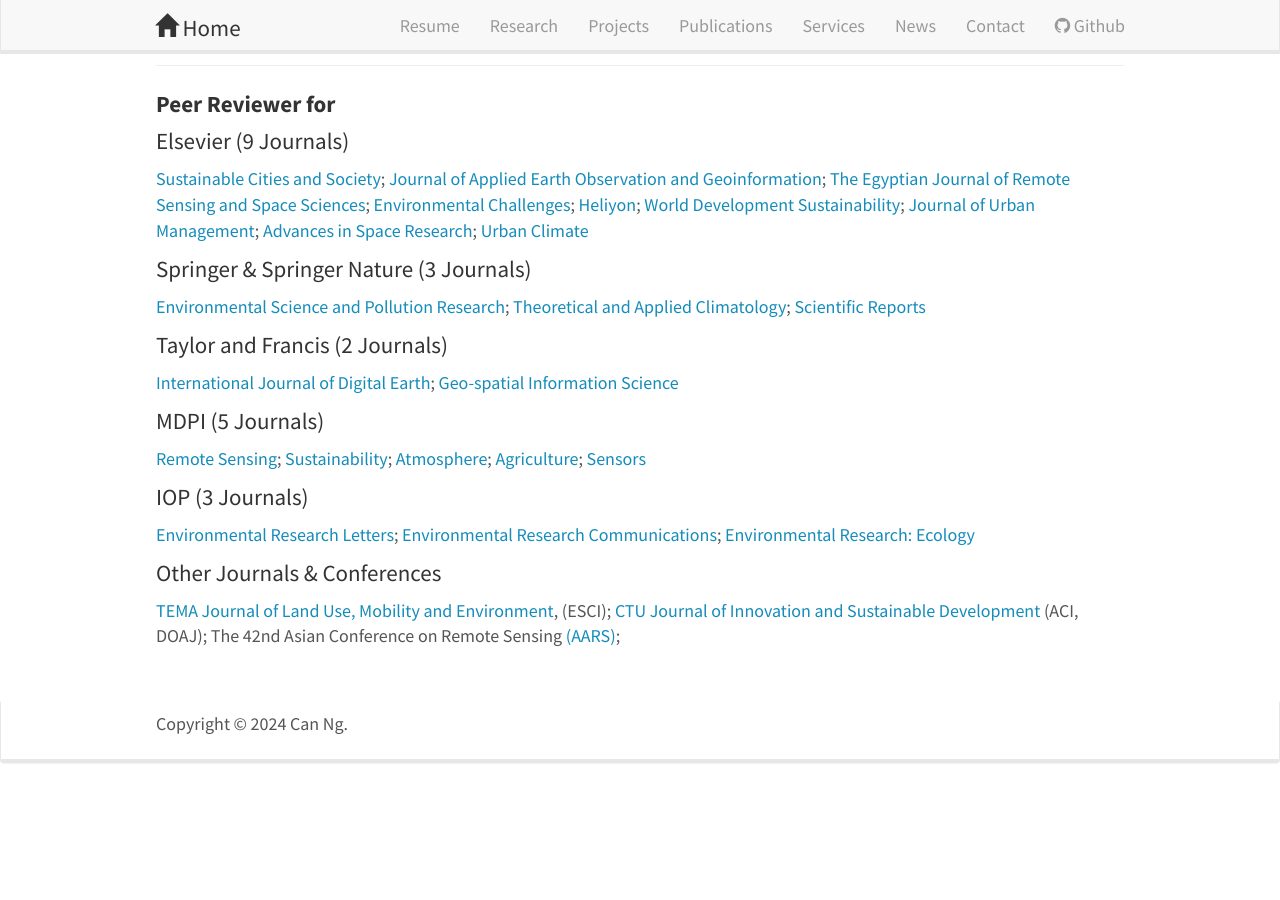
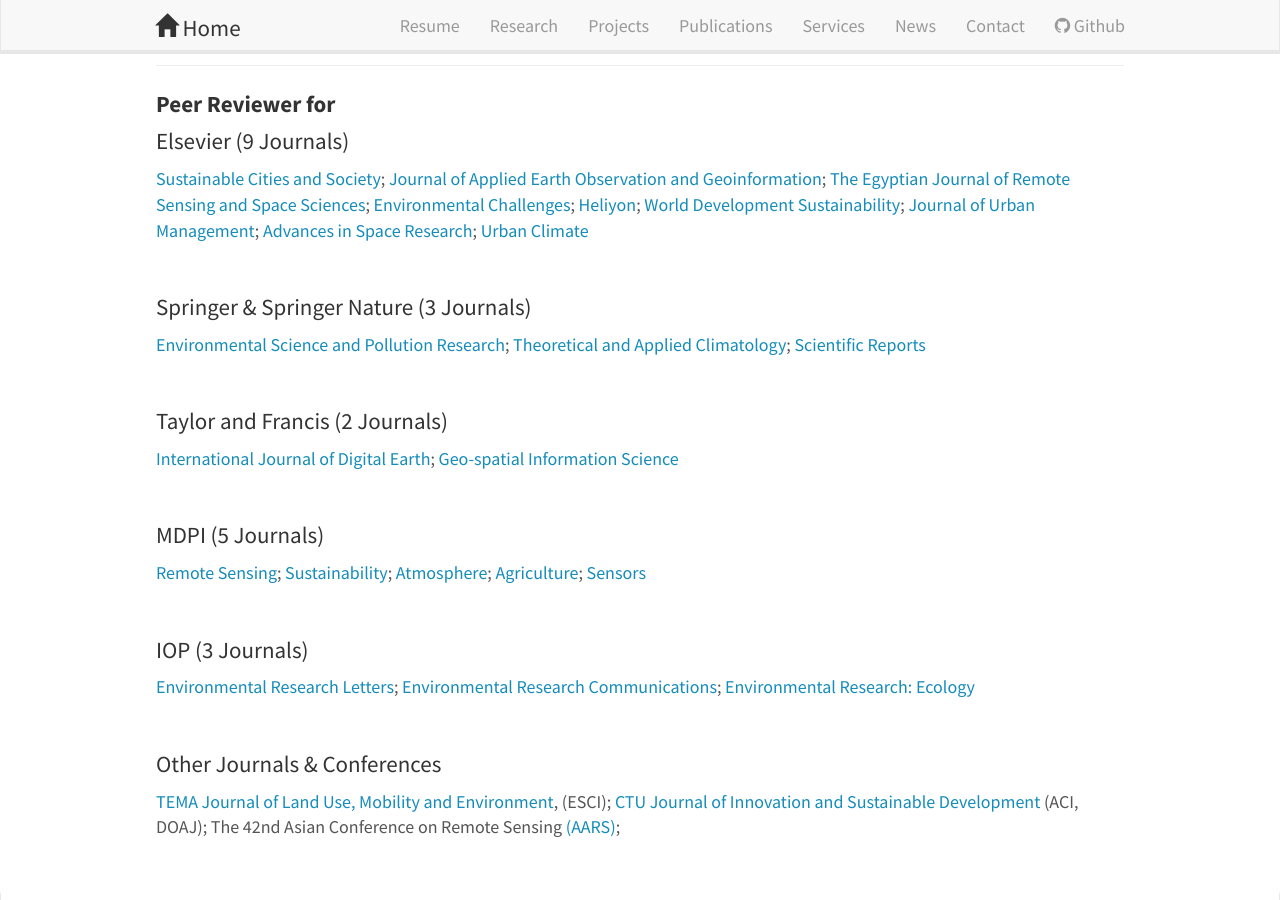
Before and after one commit to canng/cann, a Jekyll site: the page built from _pages/review.md, in a window 1280 px wide and 900 px high, scrolled down 1414 px. Built offline with Jekyll 4.4.1, drawn with Linux system fonts in a browser that asks for light colours; nearby versions of some CDN libraries; before the commit the page ends 2202 px from its top, so only the background shows below that.

Commit message:
update services

```diff
--- a/_pages/review.md
+++ b/_pages/review.md
@@ -70,32 +70,37 @@ International Association for Urban Climate (IAUC)
 
 <a href="https://www.sciencedirect.com/journal/sustainable-cities-and-society">Sustainable Cities and Society</a>;  <a href="https://www.journals.elsevier.com/international-journal-of-applied-earth-observation-and-geoinformation">Journal of Applied Earth Observation and Geoinformation</a>; <a href="https://www.sciencedirect.com/journal/the-egyptian-journal-of-remote-sensing-and-space-science">The Egyptian Journal of Remote Sensing and Space Sciences</a>; <a href="https://www.journals.elsevier.com/environmental-challenges">Environmental Challenges</a>; <a href="https://www.cell.com/heliyon/home">Heliyon</a>; <a href="https://www.sciencedirect.com/journal/world-development-sustainability">World Development Sustainability</a>; <a href="https://www.sciencedirect.com/journal/journal-of-urban-management">Journal of Urban Management</a>; <a href="https://www.sciencedirect.com/journal/advances-in-space-research">Advances in Space Research</a>; <a href="https://www.sciencedirect.com/journal/urban-climate">Urban Climate</a>
 
+<br>
 
 #### Springer & Springer Nature  (3 Journals)
 
 <a href="https://www.springer.com/journal/11356">Environmental Science and Pollution Research</a>; <a href="https://link.springer.com/journal/704">Theoretical and Applied Climatology</a>; <a href="https://www.nature.com/srep/">Scientific Reports</a>
 
+<br>
 
 #### Taylor and Francis  (2 Journals)
 
 <a href="https://www.tandfonline.com/journals/tjde20">International Journal of Digital Earth</a>; <a href="https://www.tandfonline.com/toc/tgsi20/current">Geo-spatial Information Science</a>
 
+<br>
 
 #### MDPI  (5 Journals)
 
 <a href="https://www.mdpi.com/journal/remotesensing">Remote Sensing</a>; <a href="https://www.mdpi.com/journal/sustainability">Sustainability</a>; <a href="https://www.mdpi.com/journal/atmosphere">Atmosphere</a>; <a href="https://www.mdpi.com/journal/agriculture">Agriculture</a>; <a href="https://www.mdpi.com/journal/sensors">Sensors</a>
 
+<br>
 
 #### IOP  (3 Journals)
 
 <a href="https://iopscience.iop.org/journal/1748-9326">Environmental Research Letters</a>; <a href="https://iopscience.iop.org/journal/2515-7620">Environmental Research Communications</a>; <a href="https://iopscience.iop.org/journal/2752-664X">Environmental Research: Ecology</a>
 
+<br>
 
 #### Other Journals & Conferences
 
 <a href="http://www.serena.unina.it/index.php/tema/">TEMA Journal of Land Use, Mobility and Environment</a>, (ESCI); <a href="https://ctujs.ctu.edu.vn/index.php/ctujs/index">CTU Journal of Innovation and Sustainable Development</a> (ACI, DOAJ); The 42nd Asian Conference on Remote Sensing <a href="https://a-a-r-s.org/">(AARS)</a>;
 
-<br/>
+<br>
 
 
 </div>
```
